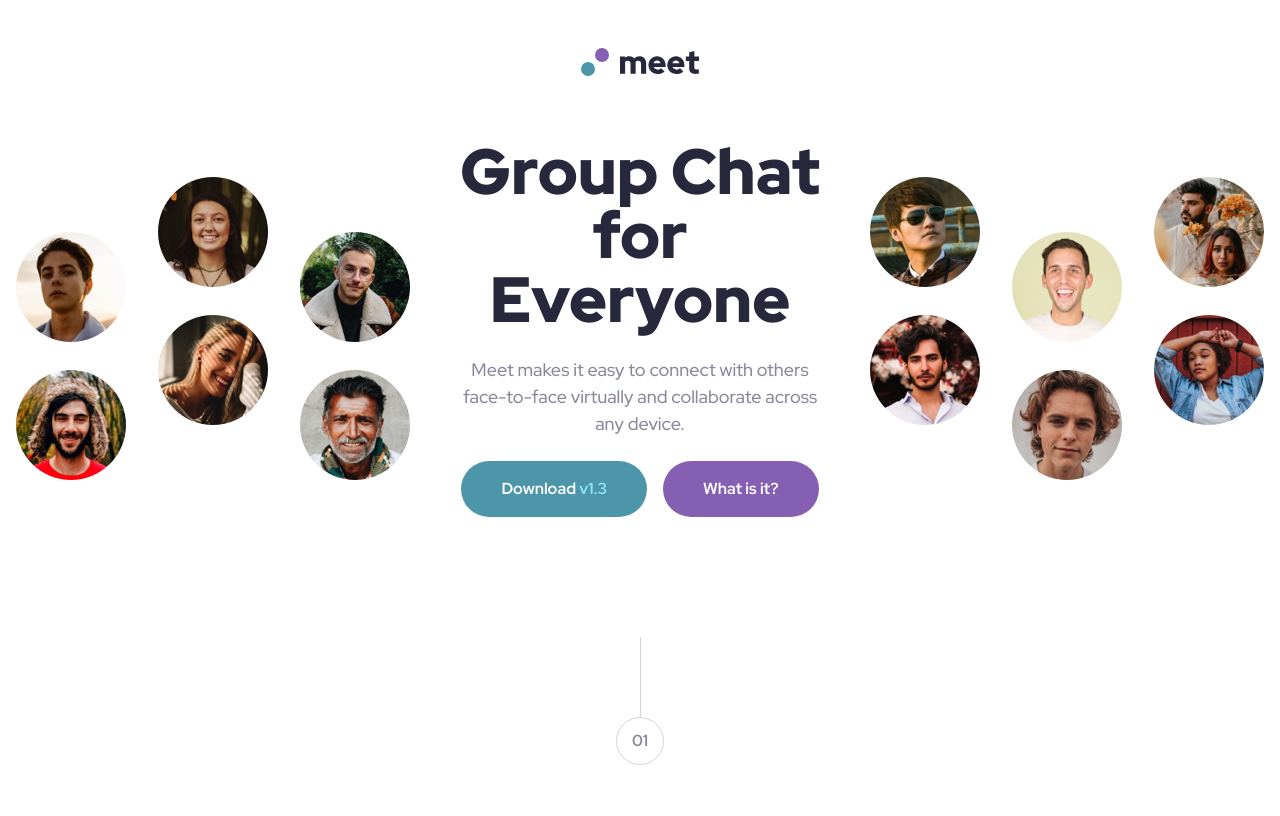
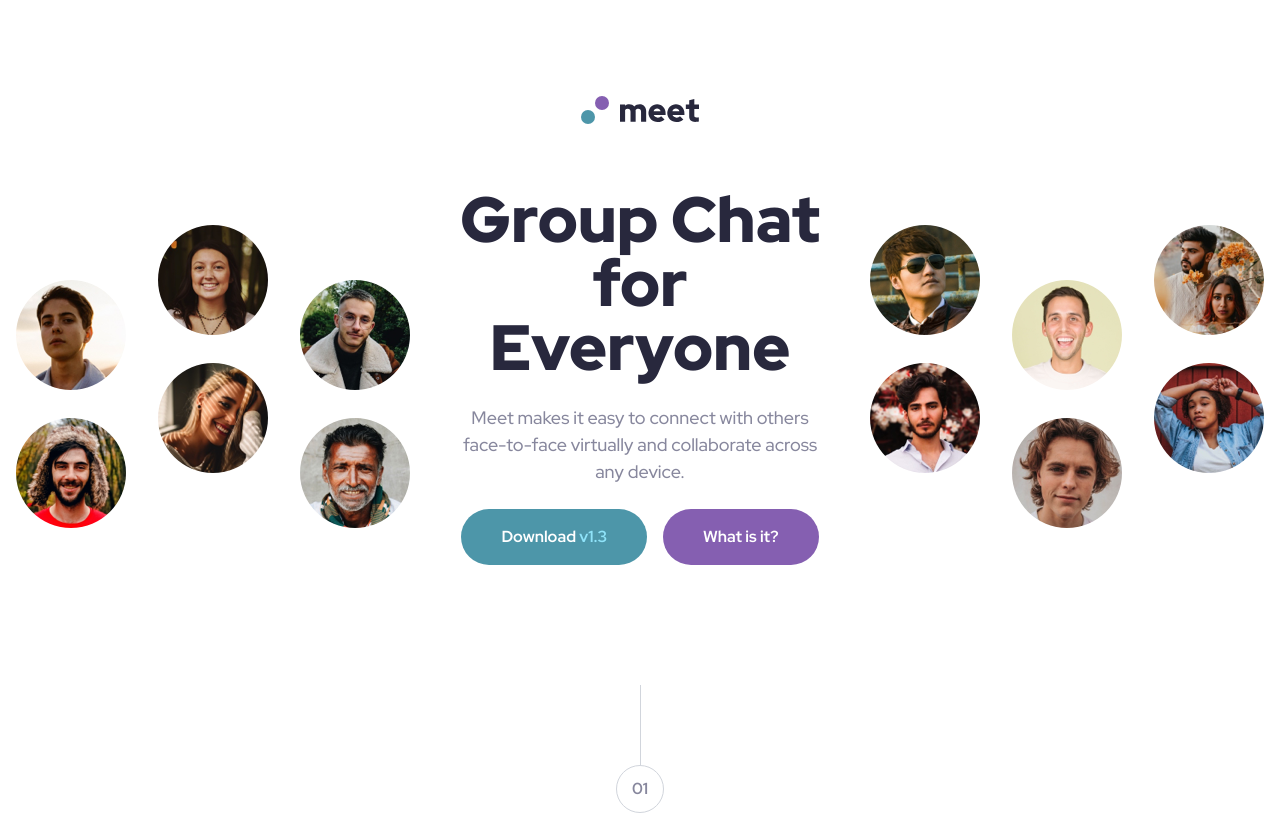
Before and after one commit to pauljomy/meet, a website built with Vite: page index.html in a window 1280 px wide. Shown: the top 816 px of the page. Built offline with nearby package versions, Linux system fonts and the light colour scheme.

Commit message:
updated the top margin

```diff
--- a/index.html
+++ b/index.html
@@ -13,7 +13,7 @@
         <img
             src="/src/assets/logo.svg"
             alt="Logo"
-            class="mx-auto mt-12 my-16"
+            class="mx-auto pb-16 pt-16 xl:pt-24"
         />
 
         <div class="flex flex-col justify-center">
```
